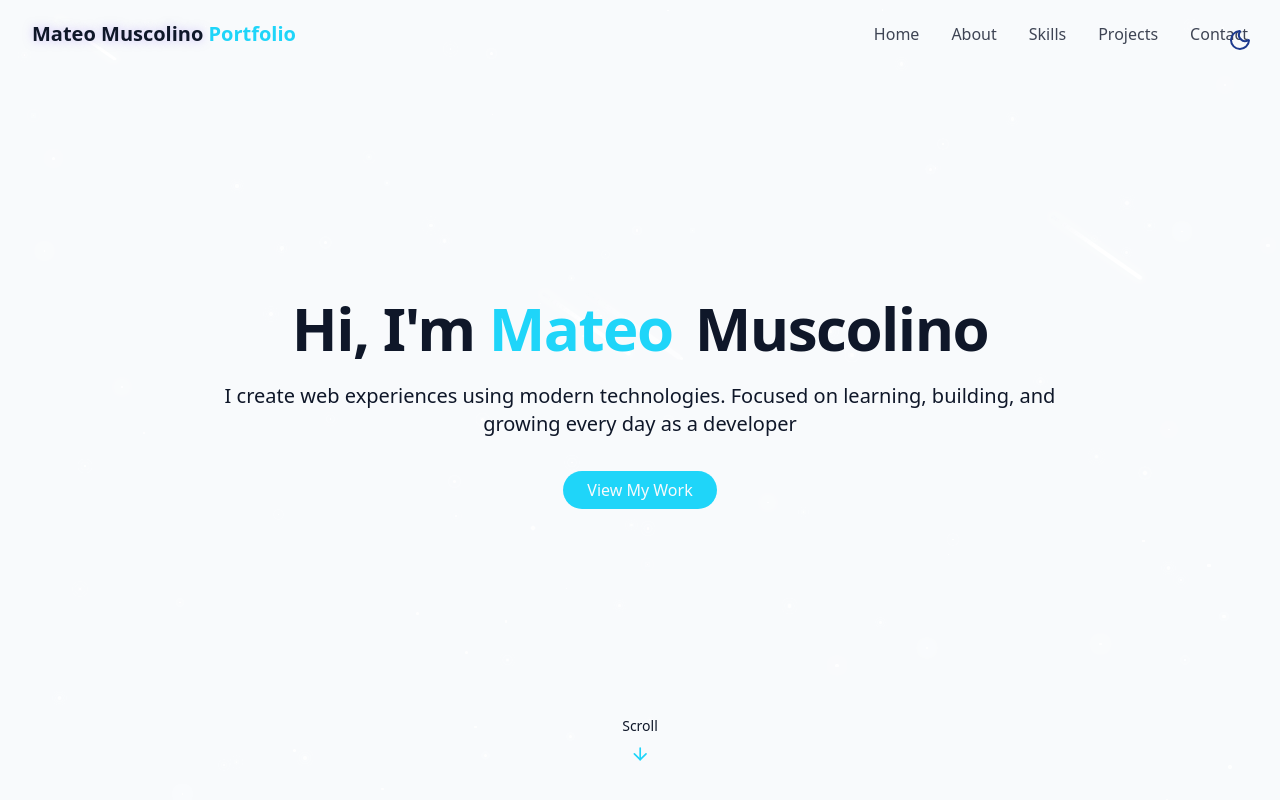
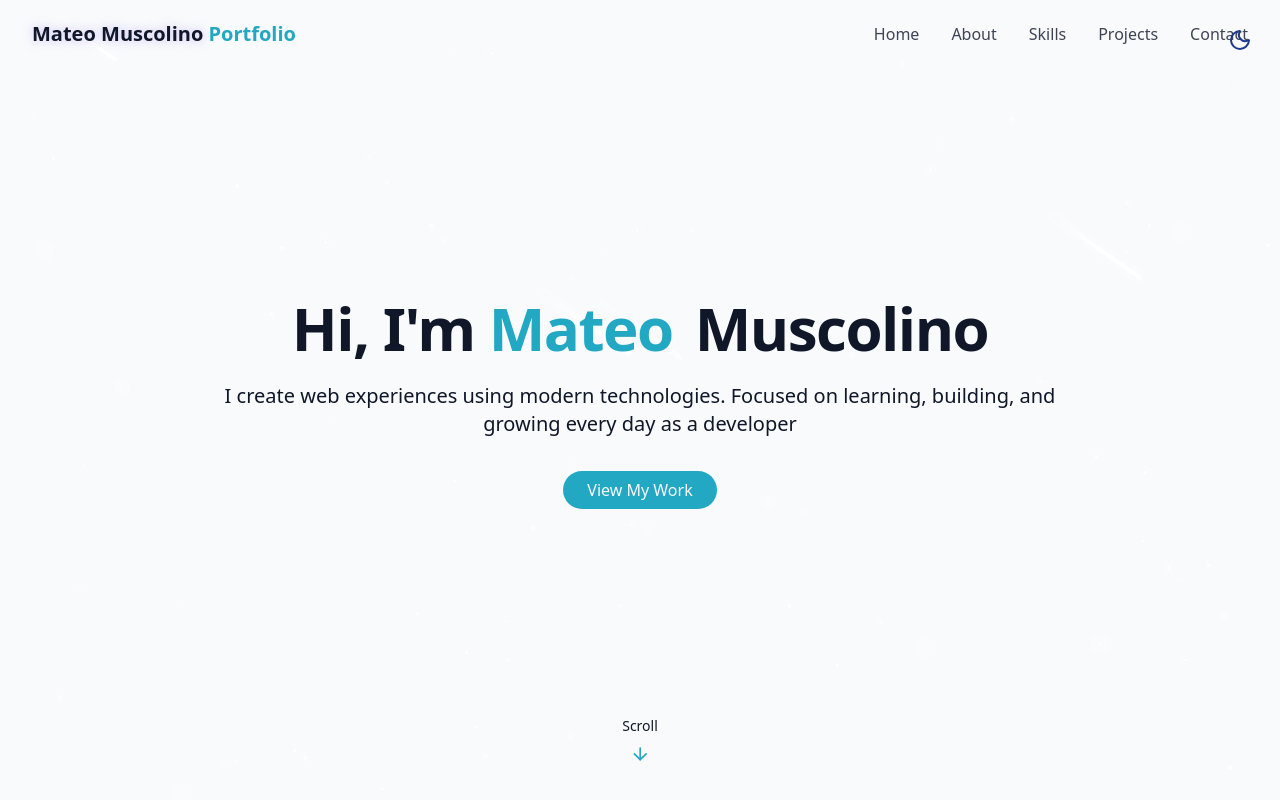
Before and after one commit to MateoMuscolino/portfolio-personal, a React (Vite) app: page / in a window 1280 px wide. Shown: the top 800 px of the page. Built offline with nearby package versions, Linux system fonts and the light colour scheme.

Commit message:
improve colors root

```diff
--- a/src/index.css
+++ b/src/index.css
@@ -67,16 +67,15 @@
     --background: 210 40% 98%;
     --foreground: 222 47% 11%;
     --card: 0 0% 100%;
-    --primary: 190 95% 55%;
+    --primary: 190 70% 45%;
     --primary-foreground: 210 40% 98%;
     --border: 214 32% 91%;
   }
-
   .dark {
     --background: 222 47% 4%;
     --foreground: 213 31% 91%;
     --card: 222 47% 8%;
-    --primary: 190 100% 65%;
+    --primary: 190 85% 60%;
     --primary-foreground: 222 47% 4%;
     --border: 217 33% 20%;
   }
```
